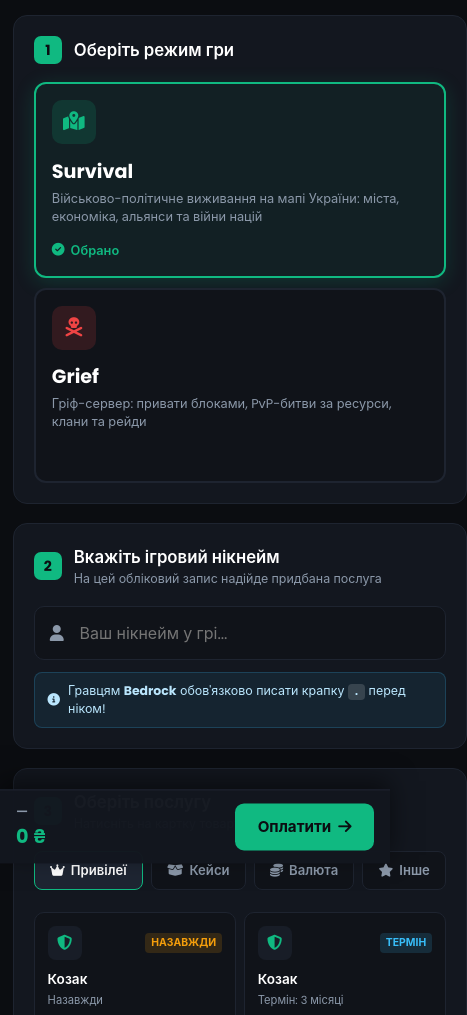
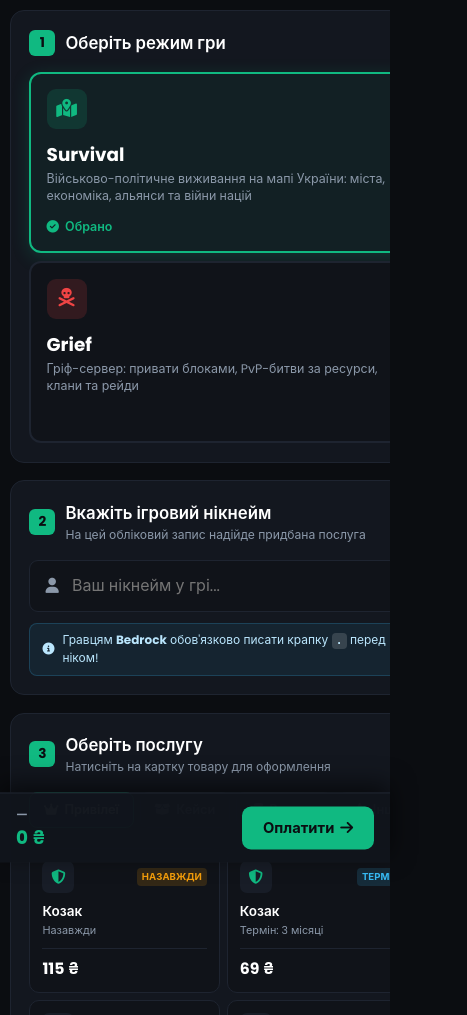
Before and after one commit to Vayler1/homelandautodonate, a plain HTML site: page index.html in a window 390 px wide. Shown: the part 62-1077 px from the top of the page, 467 px wide, since content can reach past the window. Drawn offline with Linux system fonts and the light colour scheme.

Commit message:
Update styles.css

```diff
--- a/styles.css
+++ b/styles.css
@@ -14,33 +14,35 @@
   --card-hover: #161b24;
 }
 
-* {
+/* Скидання та захист від горизонтального скролу на iPhone */
+*, *::before, *::after {
   box-sizing: border-box;
   margin: 0;
   padding: 0;
 }
 
-body {
-  font-family: 'Poppins', -apple-system, BlinkMacSystemFont, sans-serif;
+html, body {
+  width: 100%;
+  max-width: 100%;
+  overflow-x: hidden;
   background-color: var(--bg-color);
   color: var(--text-main);
-  min-height: 100vh;
-  display: flex;
-  flex-direction: column;
-  overflow-x: hidden;
+  font-family: 'Poppins', -apple-system, BlinkMacSystemFont, sans-serif;
   -webkit-font-smoothing: antialiased;
+  -webkit-tap-highlight-color: transparent;
 }
 
-/* ШАПКА */
+/* ВЕРХНЯ НАВІГАЦІЯ */
 .top-nav {
-  background: rgba(19, 23, 31, 0.95);
+  background: rgba(19, 23, 31, 0.96);
   border-bottom: 1px solid var(--panel-border);
-  padding: 0.75rem 1.25rem;
+  padding: 0.75rem 1rem;
   position: sticky;
   top: 0;
   z-index: 100;
   backdrop-filter: blur(12px);
   -webkit-backdrop-filter: blur(12px);
+  width: 100%;
 }
 .top-nav-inner {
   max-width: 1200px;
@@ -52,23 +54,23 @@ body {
 .nav-logo {
   display: flex;
   align-items: center;
-  gap: 10px;
+  gap: 8px;
   text-decoration: none;
-  font-size: 1.15rem;
+  font-size: 1.1rem;
   font-weight: 700;
   color: #fff;
   letter-spacing: 1px;
 }
-.nav-logo img { height: 32px; width: auto; }
-.top-nav-actions { display: flex; gap: 8px; }
+.nav-logo img { height: 30px; width: auto; }
+.top-nav-actions { display: flex; gap: 6px; }
 
 .nav-btn-subtle, .nav-btn-home {
   display: inline-flex;
   align-items: center;
-  gap: 6px;
-  padding: 0.45rem 0.85rem;
+  gap: 5px;
+  padding: 0.45rem 0.75rem;
   border-radius: 8px;
-  font-size: 0.82rem;
+  font-size: 0.8rem;
   font-family: inherit;
   font-weight: 600;
   cursor: pointer;
@@ -83,11 +85,11 @@ body {
   border-color: #2e384c;
 }
 
-/* ГОЛОВНИЙ МАКЕТ */
+/* ОСНОВНИЙ ЛЕЙАУТ */
 .store-layout {
   max-width: 1200px;
   width: 100%;
-  margin: 1.5rem auto 3rem;
+  margin: 1.2rem auto 3rem;
   padding: 0 1rem;
   display: grid;
   grid-template-columns: 1fr 360px;
@@ -99,20 +101,20 @@ body {
 .section-title-wrap {
   display: flex;
   align-items: center;
-  gap: 12px;
-  margin-bottom: 1.1rem;
+  gap: 10px;
+  margin-bottom: 1rem;
 }
 .step-badge {
   background: var(--primary);
   color: #0b0d11;
-  width: 28px;
-  height: 28px;
-  border-radius: 7px;
+  width: 26px;
+  height: 26px;
+  border-radius: 6px;
   display: flex;
   align-items: center;
   justify-content: center;
   font-weight: 700;
-  font-size: 0.88rem;
+  font-size: 0.85rem;
   flex-shrink: 0;
 }
 .step-title {
@@ -121,84 +123,85 @@ body {
   color: #fff;
 }
 .step-sub {
-  font-size: 0.78rem;
+  font-size: 0.76rem;
   color: var(--text-muted);
 }
 
-/* КАРТКИ ВИБОРУ СЕРВЕРА */
+/* КАРТКИ РЕЖИМІВ */
 .mode-select-section {
   background: var(--panel-bg);
   border: 1px solid var(--panel-border);
   border-radius: 14px;
-  padding: 1.25rem;
-  margin-bottom: 1.2rem;
+  padding: 1.15rem;
+  margin-bottom: 1.1rem;
+  width: 100%;
 }
 .server-cards-grid {
   display: grid;
   grid-template-columns: 1fr 1fr;
-  gap: 12px;
+  gap: 10px;
+  width: 100%;
 }
 .server-card {
-  position: relative;
   background: var(--card-bg);
   border: 2px solid var(--panel-border);
   border-radius: 12px;
-  padding: 1.25rem;
+  padding: 1.1rem;
   cursor: pointer;
-  transition: all 0.25s ease;
+  transition: all 0.2s ease;
   display: flex;
   flex-direction: column;
   justify-content: space-between;
-  min-height: 140px;
+  min-width: 0;
 }
 .server-card:hover {
   border-color: #2c3547;
-  transform: translateY(-2px);
   background: var(--card-hover);
 }
 .server-card.active {
   border-color: var(--primary);
   background: rgba(16, 185, 129, 0.05);
-  box-shadow: 0 4px 20px var(--primary-glow);
+  box-shadow: 0 4px 18px var(--primary-glow);
 }
 .server-card-top {
   display: flex;
   align-items: center;
-  margin-bottom: 0.8rem;
+  margin-bottom: 0.75rem;
 }
 .server-icon-box {
-  width: 44px;
-  height: 44px;
-  border-radius: 10px;
+  width: 40px;
+  height: 40px;
+  border-radius: 9px;
   display: flex;
   align-items: center;
   justify-content: center;
-  font-size: 1.2rem;
+  font-size: 1.15rem;
+  flex-shrink: 0;
 }
 .survival-icon { background: rgba(16, 185, 129, 0.15); color: var(--primary); }
 .grief-icon    { background: rgba(239, 68, 68, 0.15); color: #ef4444; }
 
 .server-name {
-  font-size: 1.2rem;
+  font-size: 1.15rem;
   font-weight: 700;
   color: #fff;
-  margin-bottom: 0.25rem;
+  margin-bottom: 0.2rem;
 }
 .server-desc {
-  font-size: 0.8rem;
+  font-size: 0.78rem;
   color: var(--text-muted);
-  line-height: 1.4;
+  line-height: 1.35;
 }
 .server-select-indicator {
   display: flex;
   align-items: center;
   gap: 6px;
-  margin-top: 1rem;
-  font-size: 0.8rem;
+  margin-top: 0.85rem;
+  font-size: 0.78rem;
   font-weight: 600;
   color: var(--primary);
   opacity: 0;
-  transform: translateY(4px);
+  transform: translateY(3px);
   transition: all 0.2s ease;
 }
 .server-card.active .server-select-indicator {
@@ -206,13 +209,14 @@ body {
   transform: translateY(0);
 }
 
-/* ПАНЕЛІ КРОКІВ */
+/* КАРТКИ КРОКІВ */
 .panel-card {
   background: var(--panel-bg);
   border: 1px solid var(--panel-border);
   border-radius: 14px;
-  padding: 1.25rem;
-  margin-bottom: 1.2rem;
+  padding: 1.15rem;
+  margin-bottom: 1.1rem;
+  width: 100%;
 }
 
 /* ПОЛЕ НІКА */
@@ -220,22 +224,23 @@ body {
   position: relative;
   display: flex;
   align-items: center;
+  width: 100%;
 }
 .input-icon {
   position: absolute;
   left: 1rem;
   color: var(--text-muted);
-  font-size: 1rem;
+  font-size: 0.95rem;
 }
 input {
   width: 100%;
-  padding: 0.85rem 1rem 0.85rem 2.8rem;
+  padding: 0.8rem 1rem 0.8rem 2.6rem;
   background: var(--card-bg);
   border: 1px solid var(--panel-border);
-  border-radius: 10px;
+  border-radius: 9px;
   color: #fff;
   font-family: inherit;
-  font-size: 16px; /* Захист від автозуму в мобільному Safari */
+  font-size: 16px; /* Захист від масштабування в iOS */
   transition: border-color 0.2s;
 }
 input:focus {
@@ -249,39 +254,40 @@ input:focus {
   background: rgba(56, 189, 248, 0.08);
   border: 1px solid rgba(56, 189, 248, 0.2);
   border-radius: 8px;
-  padding: 0.6rem 0.8rem;
-  font-size: 0.78rem;
+  padding: 0.55rem 0.75rem;
+  font-size: 0.75rem;
   color: #bae6fd;
-  margin-top: 0.75rem;
+  margin-top: 0.65rem;
   line-height: 1.35;
 }
 .bedrock-notice code {
   background: rgba(255, 255, 255, 0.15);
-  padding: 1px 5px;
+  padding: 1px 4px;
   border-radius: 4px;
   font-weight: 700;
 }
 
-/* ТАБИ КАТЕГОРІЙ */
+/* КАТЕГОРІЇ (ГОРИЗОНТАЛЬНИЙ СКРОЛ) */
 .category-tabs {
   display: flex;
-  gap: 8px;
-  margin-bottom: 1.1rem;
+  gap: 6px;
+  margin-bottom: 1rem;
   overflow-x: auto;
   padding-bottom: 4px;
   scrollbar-width: none;
+  width: 100%;
 }
 .category-tabs::-webkit-scrollbar { display: none; }
 .category-tab-btn {
   display: inline-flex;
   align-items: center;
   gap: 6px;
-  padding: 0.55rem 0.95rem;
+  padding: 0.5rem 0.85rem;
   background: var(--card-bg);
   border: 1px solid var(--panel-border);
   border-radius: 8px;
   color: var(--text-muted);
-  font-size: 0.82rem;
+  font-size: 0.8rem;
   font-family: inherit;
   font-weight: 600;
   cursor: pointer;
@@ -295,22 +301,26 @@ input:focus {
   border-color: var(--primary);
 }
 
-/* СІТКА ТОВАРІВ */
+/* СІТКА ТОВАРІВ (ФІКС ОБРІЗАННЯ НА ТЕЛЕФОНІ) */
 .products-grid {
   display: grid;
   grid-template-columns: repeat(auto-fill, minmax(210px, 1fr));
-  gap: 10px;
+  gap: 8px;
+  width: 100%;
 }
+
 .item-card {
   background: var(--card-bg);
   border: 1px solid var(--panel-border);
-  border-radius: 11px;
-  padding: 1rem;
+  border-radius: 10px;
+  padding: 0.85rem;
   cursor: pointer;
   transition: all 0.2s ease;
   display: flex;
   flex-direction: column;
   justify-content: space-between;
+  min-width: 0; /* Дозволяє картці звужуватись у flex/grid */
+  overflow: hidden;
 }
 .item-card:hover {
   border-color: #2d3546;
@@ -324,60 +334,72 @@ input:focus {
   display: flex;
   justify-content: space-between;
   align-items: center;
-  margin-bottom: 0.65rem;
+  gap: 4px;
+  margin-bottom: 0.55rem;
 }
 .item-icon-box {
-  width: 34px;
-  height: 34px;
-  border-radius: 8px;
+  width: 32px;
+  height: 32px;
+  border-radius: 7px;
   background: #181d27;
   display: flex;
   align-items: center;
   justify-content: center;
   color: var(--primary);
-  font-size: 0.95rem;
+  font-size: 0.9rem;
+  flex-shrink: 0;
 }
 .item-tag {
-  font-size: 0.65rem;
+  font-size: 0.6rem;
   font-weight: 700;
-  padding: 2px 6px;
+  padding: 2px 5px;
   border-radius: 4px;
   text-transform: uppercase;
+  white-space: nowrap;
+  flex-shrink: 0;
 }
 .tag-forever { background: rgba(245, 158, 11, 0.15); color: var(--gold); }
 .tag-period  { background: rgba(56, 189, 248, 0.15); color: var(--blue); }
 .tag-wipe    { background: rgba(168, 85, 247, 0.15); color: var(--purple); }
 
 .item-title {
-  font-size: 0.92rem;
+  font-size: 0.9rem;
   font-weight: 600;
   color: #fff;
-  margin-bottom: 0.2rem;
+  margin-bottom: 0.15rem;
+  overflow: hidden;
+  text-overflow: ellipsis;
+  white-space: nowrap;
 }
 .item-desc {
-  font-size: 0.74rem;
+  font-size: 0.72rem;
   color: var(--text-muted);
-  margin-bottom: 0.8rem;
-  line-height: 1.3;
+  margin-bottom: 0.65rem;
+  line-height: 1.25;
+  overflow: hidden;
+  text-overflow: ellipsis;
+  white-space: nowrap;
 }
 .item-bottom {
   display: flex;
   justify-content: space-between;
   align-items: baseline;
   border-top: 1px solid var(--panel-border);
-  padding-top: 0.6rem;
+  padding-top: 0.5rem;
 }
 .item-price {
-  font-size: 1.1rem;
+  font-size: 1.05rem;
   font-weight: 700;
   color: #fff;
+  white-space: nowrap;
 }
 .item-converted {
-  font-size: 0.72rem;
+  font-size: 0.68rem;
   color: var(--text-muted);
+  white-space: nowrap;
 }
 
-/* БІЧНА ПАНЕЛЬ ЧЕКАУТУ */
+/* САЙДБАР (DESKTOP) */
 .store-sidebar {
   position: sticky;
   top: 75px;
@@ -386,36 +408,36 @@ input:focus {
   background: var(--panel-bg);
   border: 1px solid var(--panel-border);
   border-radius: 14px;
-  padding: 1.25rem;
+  padding: 1.2rem;
 }
 .checkout-title {
   display: flex;
   align-items: center;
   gap: 8px;
-  font-size: 1rem;
+  font-size: 0.95rem;
   font-weight: 600;
   color: #fff;
-  margin-bottom: 1rem;
+  margin-bottom: 0.9rem;
 }
 .checkout-title i { color: var(--primary); }
 
 .order-empty {
   text-align: center;
-  padding: 1.5rem 0;
+  padding: 1.3rem 0;
   color: var(--text-muted);
-  font-size: 0.82rem;
+  font-size: 0.8rem;
   display: flex;
   flex-direction: column;
   gap: 6px;
 }
-.empty-icon { font-size: 1.5rem; opacity: 0.5; }
+.empty-icon { font-size: 1.4rem; opacity: 0.5; }
 
 .order-selected-box {
   background: var(--card-bg);
   border: 1px solid var(--panel-border);
   border-radius: 8px;
-  padding: 0.85rem;
-  font-size: 0.84rem;
+  padding: 0.8rem;
+  font-size: 0.82rem;
 }
 .order-row {
   display: flex;
@@ -428,15 +450,15 @@ input:focus {
 .checkout-divider {
   height: 1px;
   background: var(--panel-border);
-  margin: 1rem 0;
+  margin: 0.9rem 0;
 }
 .price-row {
   display: flex;
   justify-content: space-between;
   align-items: center;
-  margin-bottom: 1rem;
+  margin-bottom: 0.9rem;
 }
-.price-label { font-size: 0.9rem; color: var(--text-muted); }
+.price-label { font-size: 0.88rem; color: var(--text-muted); }
 .price-value { font-size: 1.35rem; font-weight: 700; color: var(--primary); }
 
 #submitBtn {
@@ -478,13 +500,13 @@ input:focus {
 .disclaimer-text {
   font-size: 0.68rem;
   color: #64748b;
-  margin-top: 1rem;
+  margin-top: 0.9rem;
   line-height: 1.4;
   border-top: 1px solid var(--panel-border);
   padding-top: 0.75rem;
 }
 
-/* МОДАЛКА МОВИ */
+/* МОДАЛКА */
 .modal-overlay {
   position: fixed;
   inset: 0;
@@ -503,8 +525,8 @@ input:focus {
   background: var(--panel-bg);
   border: 1px solid var(--panel-border);
   border-radius: 14px;
-  padding: 1.5rem;
-  max-width: 380px;
+  padding: 1.4rem;
+  max-width: 360px;
   width: 100%;
 }
 .modal-header { text-align: center; margin-bottom: 1rem; }
@@ -514,80 +536,76 @@ input:focus {
   display: flex;
   align-items: center;
   gap: 8px;
-  padding: 0.65rem;
+  padding: 0.6rem;
   background: var(--card-bg);
   border: 1px solid var(--panel-border);
   border-radius: 8px;
   color: #fff;
   cursor: pointer;
   font-family: inherit;
-  font-size: 0.82rem;
-  font-weight: 500;
+  font-size: 0.8rem;
 }
 .lang-modal-btn:hover { background: #1c2230; border-color: var(--primary); }
-.flag-img { width: 20px; border-radius: 3px; }
+.flag-img { width: 18px; border-radius: 2px; }
 
 .mobile-sticky-bar { display: none; }
 
-/* АДАПТАЦІЯ ДЛЯ ТЕЛЕФОНІВ */
+/* =======================================================
+   МОБІЛЬНИЙ ФІКС (IPHONE / ANDROID < 860px)
+   ======================================================= */
 @media (max-width: 860px) {
   .store-layout {
     grid-template-columns: 1fr;
-    margin: 1rem auto 5rem;
-    padding: 0 0.8rem;
-    gap: 1rem;
+    margin: 0.8rem auto 0;
+    padding: 0 10px calc(110px + env(safe-area-inset-bottom, 20px)); /* Відступ для Safari-бару */
+    gap: 0.9rem;
   }
 
   .store-sidebar { display: none; }
 
+  /* Режими у стовпчик на телефоні */
   .server-cards-grid {
     grid-template-columns: 1fr;
-    gap: 10px;
+    gap: 8px;
   }
   .server-card {
-    min-height: auto;
-    padding: 1rem;
+    padding: 0.95rem;
   }
 
+  /* СІТКА РІВНО В 2 КОЛОНКИ БЕЗ ОБРІЗАННЯ */
   .products-grid {
-    grid-template-columns: repeat(2, 1fr);
-    gap: 8px;
+    grid-template-columns: repeat(2, minmax(0, 1fr)) !important;
+    gap: 7px;
   }
   .item-card {
-    padding: 0.8rem;
-    border-radius: 10px;
+    padding: 0.75rem;
   }
   .item-title {
     font-size: 0.85rem;
-    white-space: nowrap;
-    overflow: hidden;
-    text-overflow: ellipsis;
   }
   .item-desc {
-    font-size: 0.7rem;
-    white-space: nowrap;
-    overflow: hidden;
-    text-overflow: ellipsis;
-    margin-bottom: 0.6rem;
+    font-size: 0.68rem;
   }
-  .item-price { font-size: 1rem; }
-  .item-converted { font-size: 0.68rem; }
+  .item-price {
+    font-size: 0.98rem;
+  }
 
+  /* СТІКІ-БАР ОПЛАТИ З УРАХУВАННЯМ БАРУ SAFARI */
   .mobile-sticky-bar {
     display: flex;
     position: fixed;
     bottom: 0;
     left: 0;
     right: 0;
-    background: rgba(19, 23, 31, 0.98);
+    background: rgba(17, 21, 28, 0.98);
     border-top: 1px solid var(--panel-border);
-    padding: 0.75rem 1rem calc(0.75rem + env(safe-area-inset-bottom, 0px));
+    padding: 0.75rem 1rem calc(0.75rem + env(safe-area-inset-bottom, 12px));
     justify-content: space-between;
     align-items: center;
     gap: 12px;
     z-index: 999;
-    box-shadow: 0 -8px 24px rgba(0, 0, 0, 0.5);
-    transform: translateY(110%);
+    box-shadow: 0 -8px 25px rgba(0, 0, 0, 0.6);
+    transform: translateY(115%);
     transition: transform 0.25s ease;
   }
   .mobile-sticky-bar.visible {
@@ -600,16 +618,16 @@ input:focus {
     min-width: 0;
   }
   .m-product-name {
-    font-size: 0.82rem;
+    font-size: 0.8rem;
     font-weight: 600;
     color: var(--text-muted);
     white-space: nowrap;
     overflow: hidden;
     text-overflow: ellipsis;
-    max-width: 170px;
+    max-width: 155px;
   }
   .m-price {
-    font-size: 1.2rem;
+    font-size: 1.15rem;
     font-weight: 700;
     color: var(--primary);
   }
@@ -617,20 +635,20 @@ input:focus {
     background: var(--primary);
     color: #0b0d11;
     border: none;
-    padding: 0.75rem 1.4rem;
+    padding: 0.7rem 1.3rem;
     border-radius: 9px;
-    font-size: 0.95rem;
+    font-size: 0.92rem;
     font-weight: 700;
     font-family: inherit;
     cursor: pointer;
     display: inline-flex;
     align-items: center;
-    gap: 7px;
+    gap: 6px;
     white-space: nowrap;
     flex-shrink: 0;
   }
 }
 
-@media (max-width: 360px) {
-  .products-grid { grid-template-columns: 1fr; }
+@media (max-width: 340px) {
+  .products-grid { grid-template-columns: 1fr !important; }
 }
```
